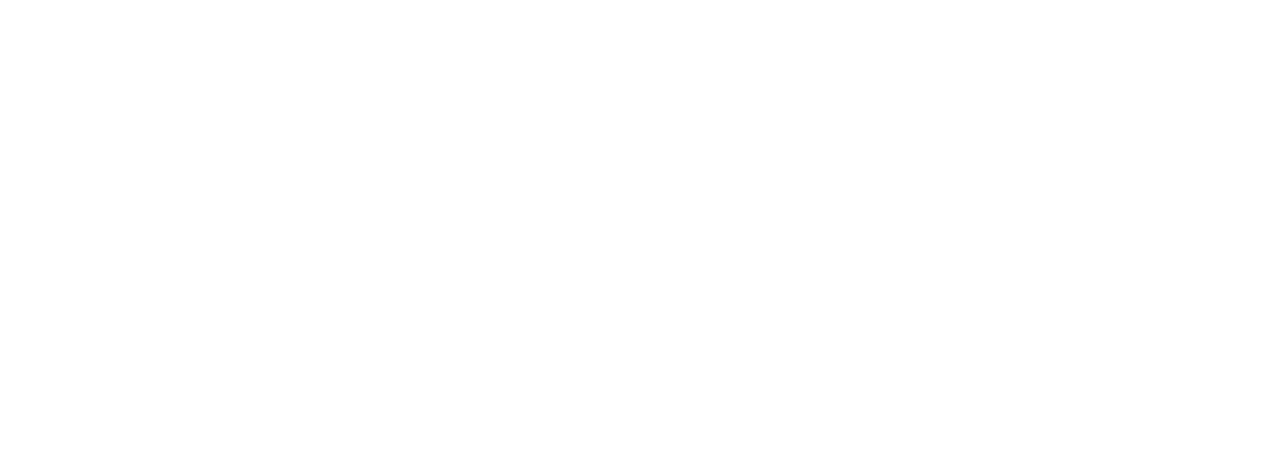
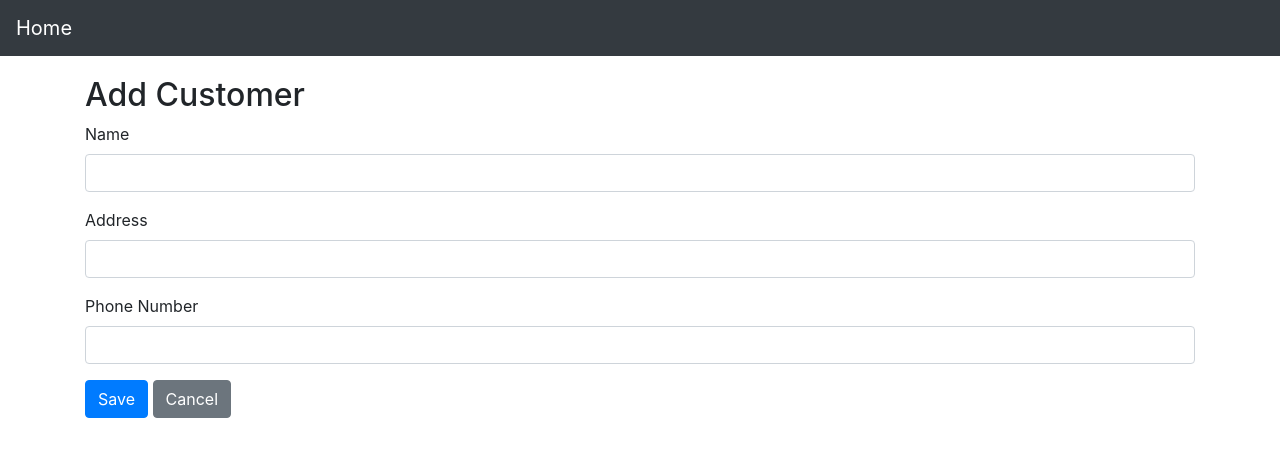
Before and after one commit to nl900/Customer-CRUD, a React (Create React App) app in the folder reactjs/: page /customers/1 in a window 1280 px wide. Shown: the top 456 px of the page. Built offline with nearby package versions, Linux system fonts and the light colour scheme; no server answers.

Commit message:
enable add/edit functionality

```diff
--- a/reactjs/src/App.js
+++ b/reactjs/src/App.js
@@ -4,6 +4,7 @@
 import { BrowserRouter as Router, Route, Switch } from 'react-router-dom';
 import Home from './components/Home.js';
 import CustomerList from './components/CustomerList';
+import CustomerEdit from './components/CustomerEdit.js';
 
 class App extends Component {
   render() {
@@ -12,6 +13,7 @@
       <Switch>
         <Route path='/' exact={true} component={Home} />
         <Route path='/customers' exact={true} component={CustomerList} />
+        <Route path='/customers/:id' component={CustomerEdit}/>
       </Switch>
       </Router >
     )
--- /dev/null
+++ b/reactjs/src/components/CustomerEdit.js
@@ -0,0 +1,89 @@
+import React, { Component } from 'react';
+import { Link, withRouter } from 'react-router-dom';
+import { Button, Container, Form, FormGroup, Input, Label } from 'reactstrap';
+import NavBar from './NavBar';
+
+class CustomerEdit extends Component {
+
+  emptyItem = {
+    name: '',
+    address: '',
+    phone: '',
+  };
+
+  constructor(props) {
+    super(props);
+    this.state = {
+      item: this.emptyItem
+    };
+    this.handleChange = this.handleChange.bind(this);
+    this.handleSubmit = this.handleSubmit.bind(this);
+  }
+
+  async componentDidMount() {
+    if (this.props.match.params.id !== 'new') {
+      const customer = await (await fetch(`/api/customer/${this.props.match.params.id}`)).json();
+      this.setState({item: customer});
+    }
+  }
+
+  handleChange(event) {
+    const target = event.target;
+    const value = target.value;
+    const name = target.name;
+    let item = {...this.state.item};
+    item[name] = value;
+    this.setState({item});
+  }
+
+  async handleSubmit(event) {
+    event.preventDefault();
+    const {item} = this.state;
+
+    await fetch('/api/customer', {
+      method: (item.id) ? 'PUT' : 'POST',
+      headers: {
+        'Accept': 'application/json',
+        'Content-Type': 'application/json'
+      },
+      body: JSON.stringify(item),
+    });
+    this.props.history.push('/customers');
+  }
+
+  render() {
+    const {item} = this.state;
+    const title = <h2>{item.id ? 'Edit Customer' : 'Add Customer'}</h2>;
+
+    return <div>
+      <NavBar/>
+      <Container>
+        {title}
+        <Form onSubmit={this.handleSubmit}>
+          <FormGroup>
+            <Label for="name">Name</Label>
+            <Input type="text" name="name" id="name" value={item.name || ''}
+                   onChange={this.handleChange} autoComplete="name"/>
+          </FormGroup>
+          <FormGroup>
+            <Label for="address">Address</Label>
+            <Input type="text" name="address" id="address" value={item.address || ''}
+                   onChange={this.handleChange} autoComplete="address-level1"/>
+          </FormGroup>
+          <FormGroup>
+            <Label for="phone">Phone Number</Label>
+            <Input type="text" name="phone" id="phone" value={item.phone || ''}
+                   onChange={this.handleChange} autoComplete="address-level1"/>
+          </FormGroup>
+
+          <FormGroup>
+            <Button color="primary" type="submit">Save</Button>{' '}
+            <Button color="secondary" tag={Link} to="/customers">Cancel</Button>
+          </FormGroup>
+        </Form>
+      </Container>
+    </div>
+  }
+}
+
+export default withRouter(CustomerEdit);
```
